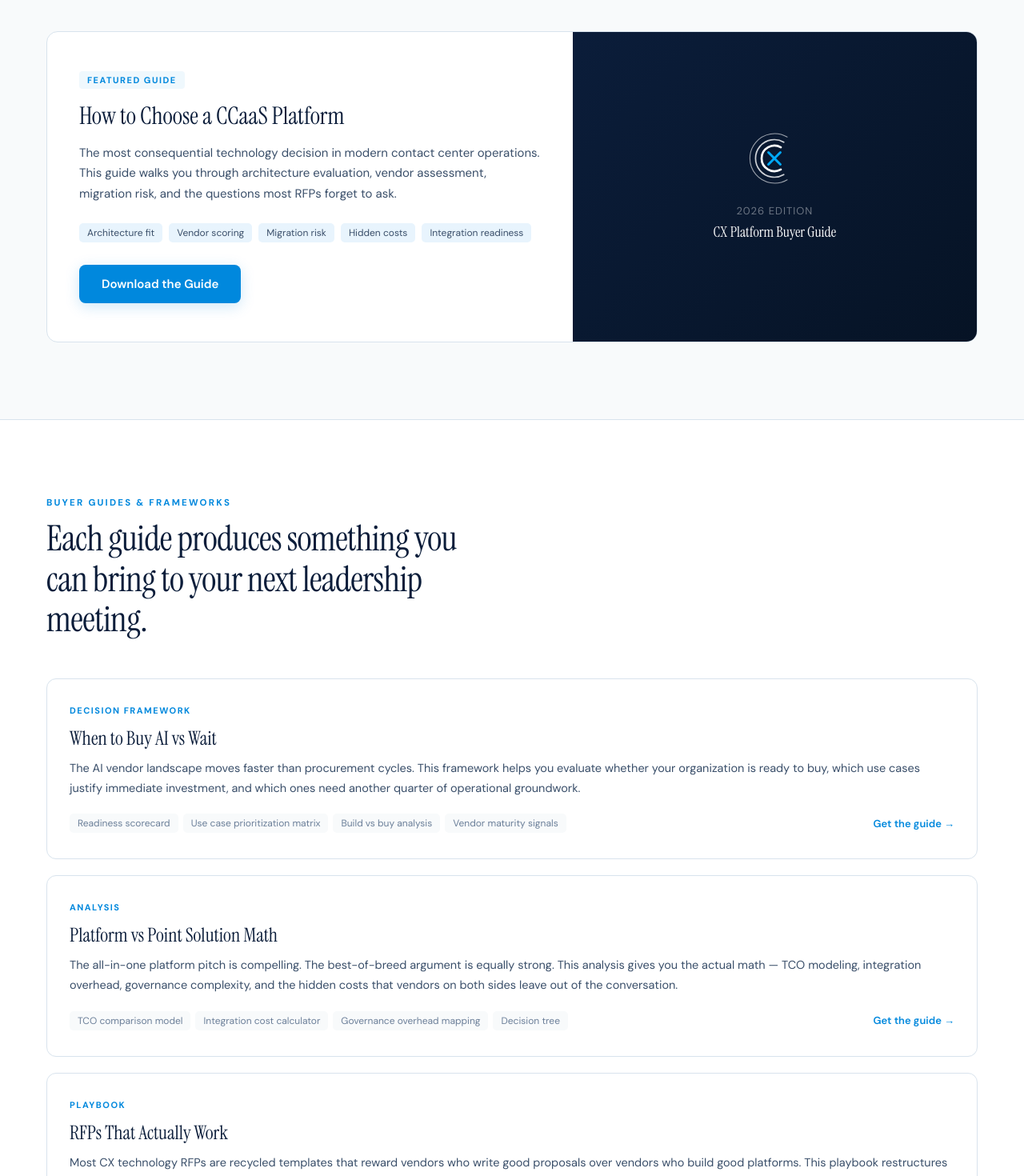
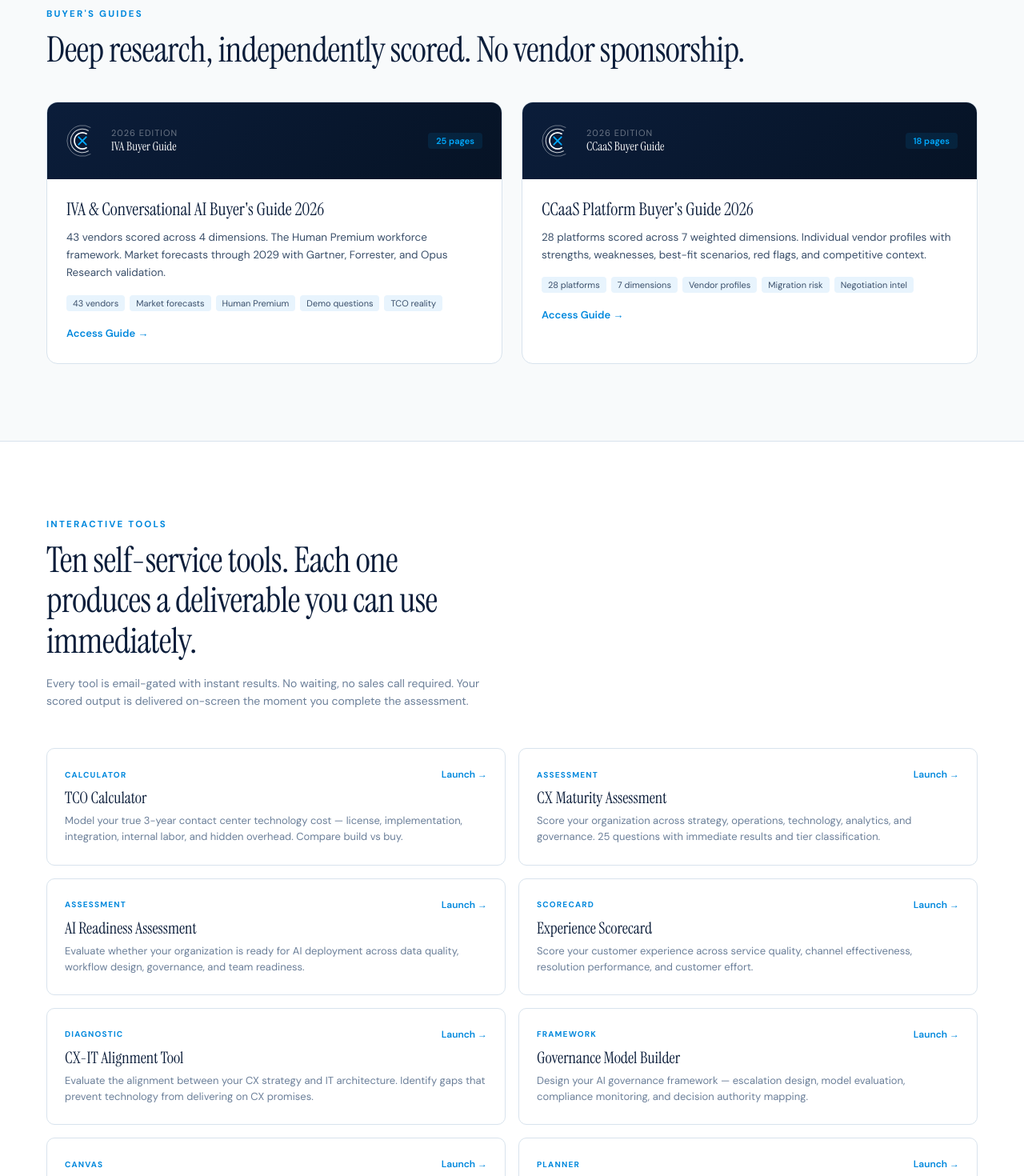
Before and after one commit to thomasbakerj-lgtm/CENTER-OF-CX, a React (Vite) app: page /how-to-choose in a window 1280 px wide. Shown: the part 580-2050 px from the top of the page at 80% size. Built offline with nearby package versions, Linux system fonts and the light colour scheme.

Commit message:
Update HowToChoose.jsx

```diff
--- a/HowToChoose.jsx
+++ b/HowToChoose.jsx
@@ -104,7 +104,7 @@ function Hero() {
               <span style={{ background: `linear-gradient(135deg, ${ELECTRIC}, ${LIGHT})`, WebkitBackgroundClip: "text", WebkitTextFillColor: "transparent" }}>actually prevent bad decisions.</span>
             </h1>
             <p style={{ fontSize: "clamp(15px, 1.6vw, 17px)", color: "rgba(255,255,255,0.5)", lineHeight: 1.7, maxWidth: 560, fontFamily: "'DM Sans', sans-serif" }}>
-              Each guide includes a maturity checklist, vendor traps to avoid, metrics to validate your decision, and a downloadable framework. Built for buyer journeys, structured around the decisions that actually matter.
+              Two buyer's guides with independently scored vendor intelligence. Ten interactive tools that produce scored, actionable output. No placeholder content — everything on this page is live and ready to use.
             </p>
           </div>
         </FadeIn>
@@ -114,78 +114,72 @@ function Hero() {
 }
 
 function FeaturedGuide() {
+  const guides = [
+    {
+      title: "IVA & Conversational AI Buyer's Guide 2026",
+      desc: "43 vendors scored across 4 dimensions. The Human Premium workforce framework. Market forecasts through 2029 with Gartner, Forrester, and Opus Research validation.",
+      tags: ["43 vendors", "Market forecasts", "Human Premium", "Demo questions", "TCO reality"],
+      pages: "25 pages", href: "/research/iva-buyer-guide", edition: "IVA Buyer Guide",
+    },
+    {
+      title: "CCaaS Platform Buyer's Guide 2026",
+      desc: "28 platforms scored across 7 weighted dimensions. Individual vendor profiles with strengths, weaknesses, best-fit scenarios, red flags, and competitive context.",
+      tags: ["28 platforms", "7 dimensions", "Vendor profiles", "Migration risk", "Negotiation intel"],
+      pages: "18 pages", href: "/research/ccaas-buyer-guide", edition: "CCaaS Buyer Guide",
+    },
+  ];
   return (
     <section style={{ background: WARM, padding: "96px 28px", borderBottom: `1px solid ${BORDER}` }}>
       <div style={WRAP}>
         <FadeIn>
-          <div style={{ background: "#fff", border: `1px solid ${BORDER}`, borderRadius: 14, overflow: "hidden" }}>
-            <div style={{ display: "grid", gridTemplateColumns: "1.3fr 1fr", gap: 0 }} className="split-grid">
-              <div style={{ padding: "48px 40px" }}>
-                <div style={{ display: "inline-block", background: `${ELECTRIC}10`, color: ELECTRIC, fontSize: 11, fontWeight: 700, letterSpacing: 1.5, textTransform: "uppercase", padding: "4px 10px", borderRadius: 4, marginBottom: 16, fontFamily: "'DM Sans', sans-serif" }}>Featured Guide</div>
-                <h2 style={{ fontFamily: "'Instrument Serif', Georgia, serif", fontSize: 30, fontWeight: 400, color: NAVY, lineHeight: 1.2, margin: "0 0 16px" }}>How to Choose a CCaaS Platform</h2>
-                <p style={{ fontSize: 15, color: SLATE, lineHeight: 1.7, margin: "0 0 24px", fontFamily: "'DM Sans', sans-serif" }}>
-                  The most consequential technology decision in modern contact center operations. This guide walks you through architecture evaluation, vendor assessment, migration risk, and the questions most RFPs forget to ask.
-                </p>
-                <div style={{ display: "flex", flexWrap: "wrap", gap: 8, marginBottom: 28 }}>
-                  {["Architecture fit", "Vendor scoring", "Migration risk", "Hidden costs", "Integration readiness"].map(t => (
-                    <span key={t} style={{ fontSize: 12, color: SLATE, background: ICE, padding: "4px 10px", borderRadius: 5, fontFamily: "'DM Sans', sans-serif" }}>{t}</span>
-                  ))}
-                </div>
-                <a href="/CCaaS-Platform-Buyer-Guide-2026.pdf" target="_blank" style={{ display: "inline-block", background: ELECTRIC, color: "#fff", fontSize: 15, fontWeight: 600, padding: "14px 28px", borderRadius: 8, fontFamily: "'DM Sans', sans-serif", boxShadow: `0 4px 18px rgba(0,136,221,0.2)` }}>Download the Guide</a>
-              </div>
-              <div style={{ background: `linear-gradient(135deg, ${NAVY}, ${DEEP})`, display: "flex", alignItems: "center", justifyContent: "center", padding: 40, minHeight: 300 }}>
-                <div style={{ textAlign: "center" }}>
-                  <LogoMark size={64} light={true} />
-                  <div style={{ marginTop: 20, fontSize: 13, color: "rgba(255,255,255,0.4)", fontFamily: "'DM Sans', sans-serif", letterSpacing: 1 }}>2026 EDITION</div>
-                  <div style={{ marginTop: 6, fontSize: 18, color: "#fff", fontFamily: "'Instrument Serif', Georgia, serif" }}>CX Platform Buyer Guide</div>
-                </div>
-              </div>
-            </div>
+          <div style={{ marginBottom: 40 }}>
+            <Label>Buyer's Guides</Label>
+            <Title>Deep research, independently scored. No vendor sponsorship.</Title>
           </div>
         </FadeIn>
+        <div style={{ display: "grid", gridTemplateColumns: "1fr 1fr", gap: 24 }} className="split-grid">
+          {guides.map((g, i) => (
+            <FadeIn key={i} delay={i * 0.08}>
+              <a href={g.href} style={{ display: "block", background: "#fff", border: `1px solid ${BORDER}`, borderRadius: 14, overflow: "hidden", textDecoration: "none", color: "inherit", transition: "all 0.22s", height: "100%" }}
+                onMouseOver={e => { e.currentTarget.style.borderColor = ELECTRIC; e.currentTarget.style.transform = "translateY(-2px)"; e.currentTarget.style.boxShadow = "0 8px 30px rgba(0,136,221,0.08)"; }}
+                onMouseOut={e => { e.currentTarget.style.borderColor = BORDER; e.currentTarget.style.transform = "translateY(0)"; e.currentTarget.style.boxShadow = "none"; }}>
+                <div style={{ background: `linear-gradient(135deg, ${NAVY}, ${DEEP})`, padding: "28px 24px", display: "flex", alignItems: "center", gap: 16 }}>
+                  <LogoMark size={40} light={true} />
+                  <div>
+                    <div style={{ fontSize: 11, color: "rgba(255,255,255,0.4)", letterSpacing: 1 }}>2026 EDITION</div>
+                    <div style={{ fontSize: 15, color: "#fff", fontFamily: "'Instrument Serif', Georgia, serif" }}>{g.edition}</div>
+                  </div>
+                  <span style={{ marginLeft: "auto", fontSize: 11, color: LIGHT, background: "rgba(0,170,255,0.1)", padding: "3px 10px", borderRadius: 4, fontWeight: 600 }}>{g.pages}</span>
+                </div>
+                <div style={{ padding: "24px 24px 28px" }}>
+                  <h3 style={{ fontFamily: "'Instrument Serif', Georgia, serif", fontSize: 22, fontWeight: 400, color: NAVY, margin: "0 0 10px", lineHeight: 1.25 }}>{g.title}</h3>
+                  <p style={{ fontSize: 13.5, color: SLATE, lineHeight: 1.65, margin: "0 0 16px" }}>{g.desc}</p>
+                  <div style={{ display: "flex", flexWrap: "wrap", gap: 6, marginBottom: 16 }}>
+                    {g.tags.map(t => (<span key={t} style={{ fontSize: 11, color: SLATE, background: ICE, padding: "3px 8px", borderRadius: 4 }}>{t}</span>))}
+                  </div>
+                  <span style={{ fontSize: 13, fontWeight: 600, color: ELECTRIC }}>Access Guide →</span>
+                </div>
+              </a>
+            </FadeIn>
+          ))}
+        </div>
       </div>
     </section>
   );
 }
 
 function GuidesList() {
-  const guides = [
-    {
-      tag: "Decision Framework",
-      title: "When to Buy AI vs Wait",
-      desc: "The AI vendor landscape moves faster than procurement cycles. This framework helps you evaluate whether your organization is ready to buy, which use cases justify immediate investment, and which ones need another quarter of operational groundwork.",
-      includes: ["Readiness scorecard", "Use case prioritization matrix", "Build vs buy analysis", "Vendor maturity signals"],
-    },
-    {
-      tag: "Analysis",
-      title: "Platform vs Point Solution Math",
-      desc: "The all-in-one platform pitch is compelling. The best-of-breed argument is equally strong. This analysis gives you the actual math — TCO modeling, integration overhead, governance complexity, and the hidden costs that vendors on both sides leave out of the conversation.",
-      includes: ["TCO comparison model", "Integration cost calculator", "Governance overhead mapping", "Decision tree"],
-    },
-    {
-      tag: "Playbook",
-      title: "RFPs That Actually Work",
-      desc: "Most CX technology RFPs are recycled templates that reward vendors who write good proposals over vendors who build good platforms. This playbook restructures the RFP process around operational outcomes, architecture fit, and the questions that reveal what demos hide.",
-      includes: ["RFP question library", "Scoring methodology", "Demo evaluation framework", "Reference check guide"],
-    },
-    {
-      tag: "Operator Briefing",
-      title: "AI Pilots That Survive Scale",
-      desc: "95% of AI pilots produce impressive demos. A fraction survive contact with production traffic, real customer variance, and organizational resistance. This briefing covers the structural requirements — data quality, workflow design, governance, and team readiness — that separate pilots that scale from pilots that stall.",
-      includes: ["Scale readiness assessment", "Failure mode analysis", "Governance checklist", "Phased rollout template"],
-    },
-    {
-      tag: "Strategy Guide",
-      title: "Vendor Traps and Myths",
-      desc: "Every category has them. The CCaaS vendor that locks you into proprietary integrations. The AI startup that demos beautifully on curated data. The WEM vendor whose analytics require a separate license. This guide catalogs the traps buyers hit most often and how to spot them before you sign.",
-      includes: ["Trap catalog by category", "Contract red flags", "Negotiation leverage points", "Exit clause checklist"],
-    },
-    {
-      tag: "Framework",
-      title: "CX Maturity Assessment",
-      desc: "Before you buy anything, you need to know where you stand. This self-assessment evaluates your organization across five dimensions — strategy, operations, technology, analytics, and governance — and produces a maturity score with specific recommendations for each gap.",
-      includes: ["Self-scoring assessment", "Maturity model (5 levels)", "Gap analysis by dimension", "Prioritized action plan"],
-    },
+  const tools = [
+    { title: "TCO Calculator", desc: "Model your true 3-year contact center technology cost — license, implementation, integration, internal labor, and hidden overhead. Compare build vs buy.", href: "/tco-calculator", tag: "Calculator" },
+    { title: "CX Maturity Assessment", desc: "Score your organization across strategy, operations, technology, analytics, and governance. 25 questions with immediate results and tier classification.", href: "/tools/cx-maturity", tag: "Assessment" },
+    { title: "AI Readiness Assessment", desc: "Evaluate whether your organization is ready for AI deployment across data quality, workflow design, governance, and team readiness.", href: "/tools/ai-readiness", tag: "Assessment" },
+    { title: "Experience Scorecard", desc: "Score your customer experience across service quality, channel effectiveness, resolution performance, and customer effort.", href: "/tools/experience-scorecard", tag: "Scorecard" },
+    { title: "CX-IT Alignment Tool", desc: "Evaluate the alignment between your CX strategy and IT architecture. Identify gaps that prevent technology from delivering on CX promises.", href: "/tools/cx-it-alignment", tag: "Diagnostic" },
+    { title: "Governance Model Builder", desc: "Design your AI governance framework — escalation design, model evaluation, compliance monitoring, and decision authority mapping.", href: "/tools/governance-model", tag: "Framework" },
+    { title: "Service Design Canvas", desc: "Map your service interactions across channels, touchpoints, and resolution paths. Identify friction points and automation opportunities.", href: "/tools/service-design", tag: "Canvas" },
+    { title: "CX Roadmap Builder", desc: "Build a phased technology roadmap aligned to your maturity level, budget constraints, and operational priorities.", href: "/tools/roadmap-builder", tag: "Planner" },
+    { title: "Integration Planner", desc: "Map your integration landscape — CRM, CCaaS, WEM, knowledge, identity — and identify the dependencies that determine deployment success.", href: "/tools/integration-planner", tag: "Planner" },
+    { title: "Business Case Builder", desc: "Build the financial justification for CX technology investment with ROI projections, risk-adjusted scenarios, and executive-ready output.", href: "/tools/business-case", tag: "Builder" },
   ];
 
   return (
@@ -193,30 +187,24 @@ function GuidesList() {
       <div style={WRAP}>
         <FadeIn>
           <div style={{ maxWidth: 560, marginBottom: 48 }}>
-            <Label>Buyer Guides & Frameworks</Label>
-            <Title>Each guide produces something you can bring to your next leadership meeting.</Title>
+            <Label>Interactive Tools</Label>
+            <Title>Ten self-service tools. Each one produces a deliverable you can use immediately.</Title>
+            <p style={{ fontSize: 14, color: MUTED, lineHeight: 1.6, marginTop: 8 }}>Every tool is email-gated with instant results. No waiting, no sales call required. Your scored output is delivered on-screen the moment you complete the assessment.</p>
           </div>
         </FadeIn>
-        <div style={{ display: "flex", flexDirection: "column", gap: 20 }}>
-          {guides.map((g, i) => (
-            <FadeIn key={i} delay={i * 0.05}>
-              <div style={{ border: `1px solid ${BORDER}`, borderRadius: 12, padding: "32px 28px", transition: "border-color 0.2s, box-shadow 0.2s" }}
-                onMouseOver={e => { e.currentTarget.style.borderColor = ELECTRIC; e.currentTarget.style.boxShadow = "0 4px 20px rgba(0,136,221,0.06)"; }}
-                onMouseOut={e => { e.currentTarget.style.borderColor = BORDER; e.currentTarget.style.boxShadow = "none"; }}>
-                <div style={{ display: "flex", alignItems: "center", gap: 12, marginBottom: 12 }}>
-                  <span style={{ fontSize: 11, fontWeight: 700, color: ELECTRIC, letterSpacing: 1.5, textTransform: "uppercase", fontFamily: "'DM Sans', sans-serif" }}>{g.tag}</span>
+        <div style={{ display: "grid", gridTemplateColumns: "1fr 1fr", gap: 16 }} className="split-grid">
+          {tools.map((t, i) => (
+            <FadeIn key={i} delay={i * 0.04}>
+              <a href={t.href} style={{ display: "block", border: `1px solid ${BORDER}`, borderRadius: 10, padding: "24px 22px", transition: "all 0.2s", textDecoration: "none", color: "inherit", height: "100%" }}
+                onMouseOver={e => { e.currentTarget.style.borderColor = ELECTRIC; e.currentTarget.style.transform = "translateY(-1px)"; }}
+                onMouseOut={e => { e.currentTarget.style.borderColor = BORDER; e.currentTarget.style.transform = "translateY(0)"; }}>
+                <div style={{ display: "flex", justifyContent: "space-between", alignItems: "center", marginBottom: 8 }}>
+                  <span style={{ fontSize: 10, fontWeight: 700, color: ELECTRIC, letterSpacing: 1.2, textTransform: "uppercase" }}>{t.tag}</span>
+                  <span style={{ fontSize: 12, fontWeight: 600, color: ELECTRIC }}>Launch →</span>
                 </div>
-                <h3 style={{ fontFamily: "'Instrument Serif', Georgia, serif", fontSize: 24, fontWeight: 400, color: NAVY, margin: "0 0 10px" }}>{g.title}</h3>
-                <p style={{ fontSize: 14.5, color: SLATE, lineHeight: 1.7, margin: "0 0 20px", fontFamily: "'DM Sans', sans-serif" }}>{g.desc}</p>
-                <div style={{ display: "flex", alignItems: "center", justifyContent: "space-between", flexWrap: "wrap", gap: 16 }}>
-                  <div style={{ display: "flex", flexWrap: "wrap", gap: 6 }}>
-                    {g.includes.map(item => (
-                      <span key={item} style={{ fontSize: 12, color: MUTED, background: WARM, padding: "4px 10px", borderRadius: 5, fontFamily: "'DM Sans', sans-serif" }}>{item}</span>
-                    ))}
-                  </div>
-                  <a href="/contact" style={{ fontSize: 13, fontWeight: 600, color: ELECTRIC, fontFamily: "'DM Sans', sans-serif", flexShrink: 0 }}>Get the guide →</a>
-                </div>
-              </div>
+                <h3 style={{ fontFamily: "'Instrument Serif', Georgia, serif", fontSize: 20, fontWeight: 400, color: NAVY, margin: "0 0 6px" }}>{t.title}</h3>
+                <p style={{ fontSize: 13, color: MUTED, lineHeight: 1.55, margin: 0 }}>{t.desc}</p>
+              </a>
             </FadeIn>
           ))}
         </div>
```
